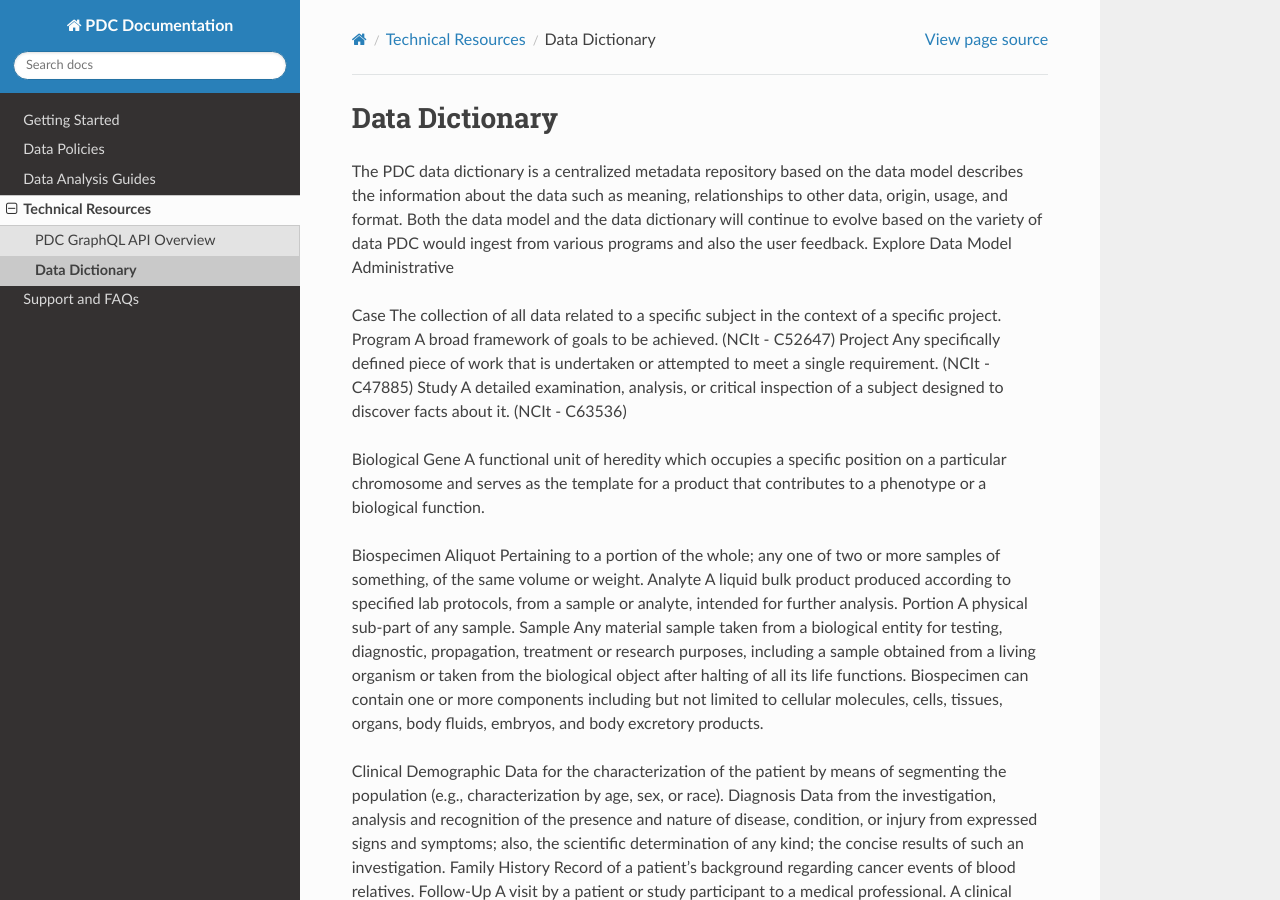
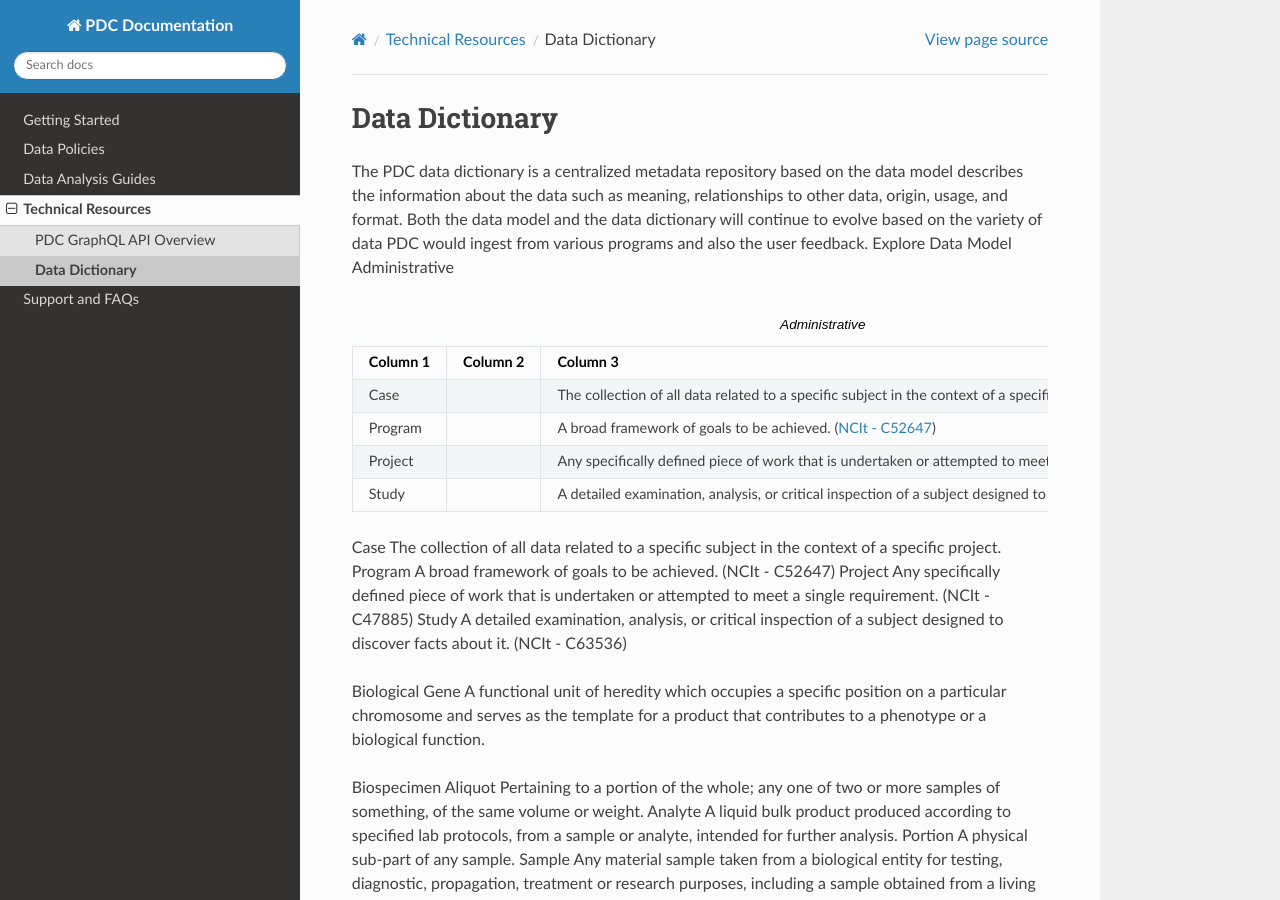
Before and after one commit to dev24665/test-all-rtd, a Sphinx documentation site: the page built from docs/source/tech_resources_data_dictionary.rst, in a window 1280 px wide and 900 px high. Built offline with Sphinx 7.4.7 and the Read the Docs theme 3.1.0, drawn with Linux system fonts in a browser that asks for light colours; pages that are not in the unit, such as notebooks, are missing from menus.

Commit message:
Update tech_resources_data_dictionary.rst

```diff
--- a/docs/source/tech_resources_data_dictionary.rst
+++ b/docs/source/tech_resources_data_dictionary.rst
@@ -4,17 +4,26 @@
 Explore Data Model
 Administrative
 
-+------------------------+------------+----------+----------+
-| Administrative         |            |          |          |
-+========================+============+==========+==========+
-| Case                   | The collection of all data related to a specific subject in the context of a specific project. |
-+------------------------+------------+----------+----------+
-| Program                | A broad framework of goals to be achieved. (NCIt - C52647) |
-+------------------------+------------+---------------------+
-| Project                | Any specifically defined piece of work that is undertaken or attempted to meet a single requirement. (NCIt - C47885) |
-+------------------------+------------+---------------------+
-| Study                  | A detailed examination, analysis, or critical inspection of a subject designed to discover facts about it. (NCIt - C63536) |
-+------------------------+------------+---------------------+
+.. list-table:: Administrative
+   :widths: 25 25 50
+   :header-rows: 1
+
+   * - Column 1
+     - Column 2
+     - Column 3
+   * - Case
+     -
+     - The collection of all data related to a specific subject in the context of a specific project.
+   * - Program
+     -
+     - A broad framework of goals to be achieved. (`NCIt - C52647 <https://ncit.nci.nih.gov/ncitbrowser/pages/concept_details.jsf?dictionary=NCI%20Thesaurus&code=C52647>`_)
+   * - Project
+     -
+     - Any specifically defined piece of work that is undertaken or attempted to meet a single requirement. (`NCIt - C47885 <https://ncit.nci.nih.gov/ncitbrowser/pages/concept_details.jsf?dictionary=NCI%20Thesaurus&code=C47885>`_)
+   * - Study
+     -
+     - A detailed examination, analysis, or critical inspection of a subject designed to discover facts about it. (`NCIt - C63536 <https://ncit.nci.nih.gov/ncitbrowser/pages/concept_details.jsf?dictionary=NCI%20Thesaurus&code=C63536>`_)
+
 
 Case	The collection of all data related to a specific subject in the context of a specific project.
 Program	A broad framework of goals to be achieved. (NCIt - C52647)
```
